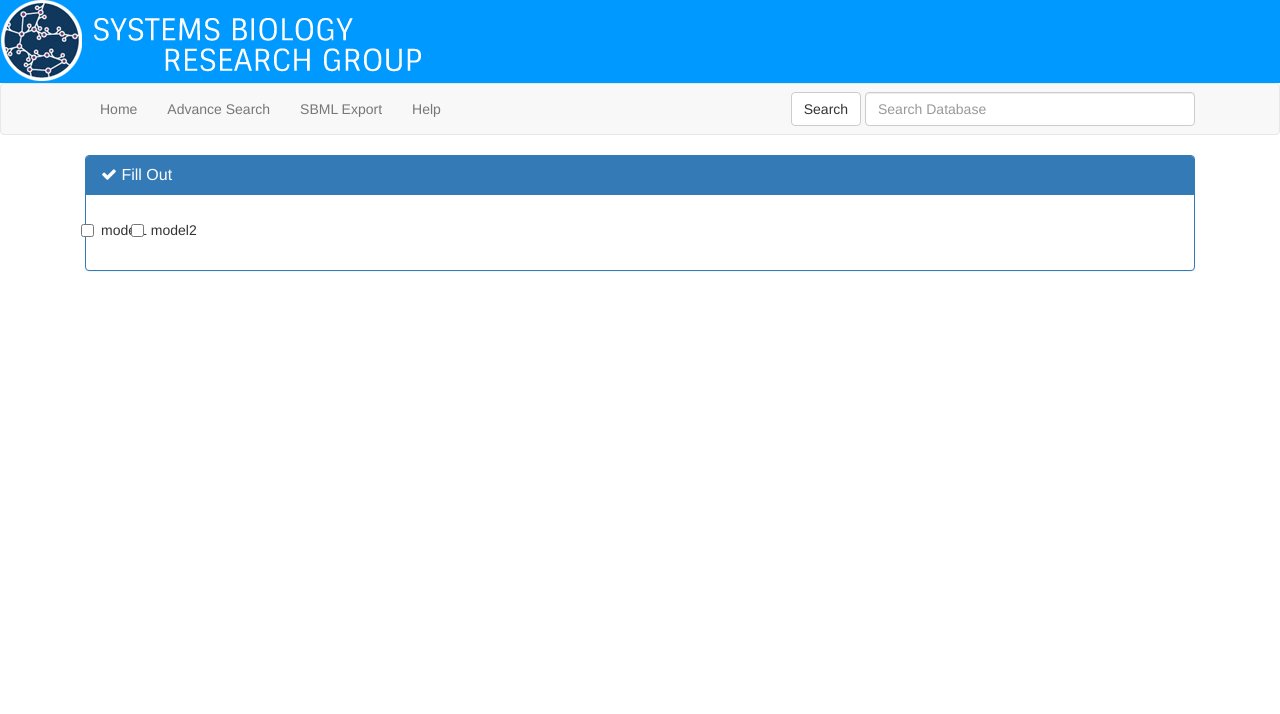
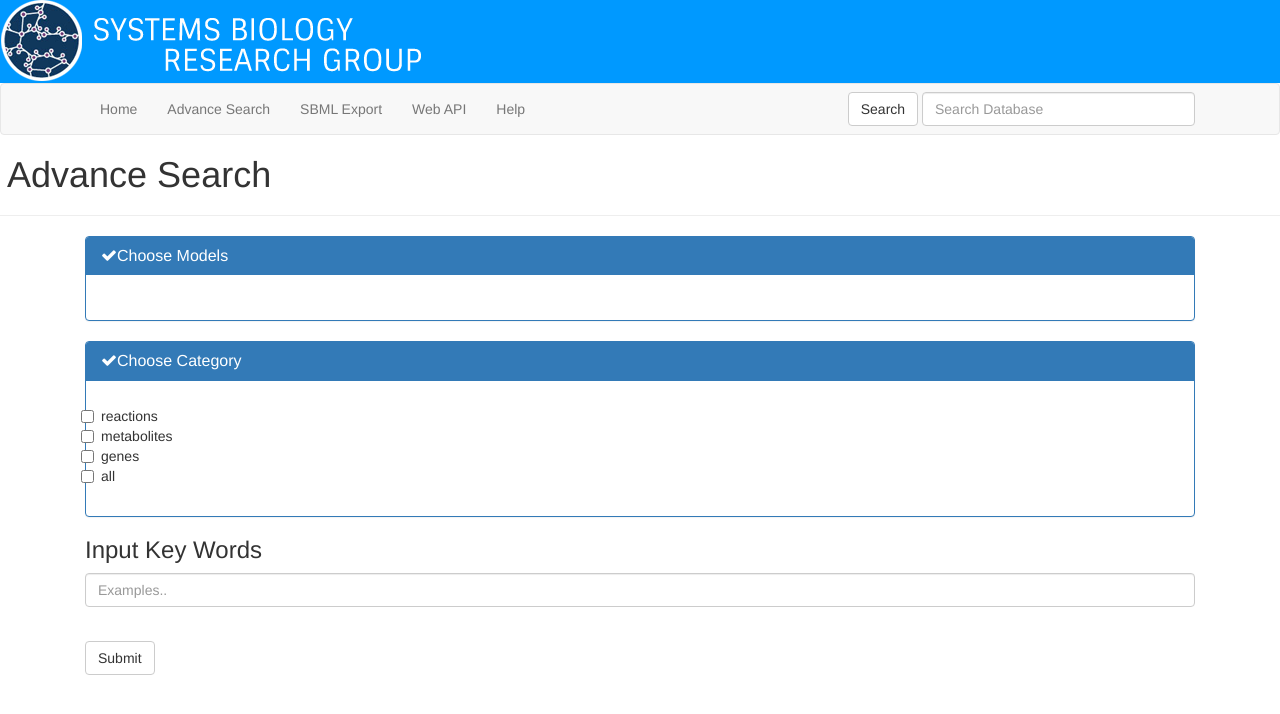
Before and after one commit to SBRG/bigg_models, a Python web app: template bigg2/templates/advancesearch.html in a window 1280 px wide. Shown: the top 714 px of the page. Run offline with Jinja, Linux system fonts and the light colour scheme; the template is opened without the code that fills it, so the values that code supplies are empty; some libraries are stand-ins or nearby versions.

Commit message:
refactored some of the code and added the web api instructions template

```diff
--- a/bigg2/templates/advancesearch.html
+++ b/bigg2/templates/advancesearch.html
@@ -3,23 +3,55 @@
 
 {% block content %}
 
-
+<h1 style="padding-left:7px;">Advance Search</h1>
+    				<hr>
 <div class="container">
 	     <div class="col-lg-12" >
             <div class="panel panel-primary" >
               <div class="panel-heading">
-                <h3 class="panel-title"><i class="fa fa-check"></i> Fill Out</h3>
+                <h3 class="panel-title"><i class="fa fa-check"></i>Choose Models</h3>
               </div>
               <div class="panel-body">
                 <div class="form-group">
                 	  <div class="checkbox">
-                	  	<input type="checkbox"> model1
-                	  	<input type="checkbox"> model2
-
+                	  {% for value in modelResults %}
+                	  	<input type="checkbox"> {{ value }} </input>
+                	  	<br>
+                	  	{% endfor %}
+                        </div>
 
                 </div>
               </div>
+
             </div>
+
+            <div class="panel panel-primary" >
+              <div class="panel-heading">
+                <h3 class="panel-title"><i class="fa fa-check"></i>Choose Category</h3>
+              </div>
+              <div class="panel-body">
+                <div class="form-group">
+                	  <div class="checkbox">
+                	  	<input type="checkbox"> reactions </input>
+                	  	<br>
+                	  	<input type="checkbox"> metabolites </input>
+                	  	<br>
+                	  	<input type="checkbox"> genes </input>
+                	  	<br>
+                	  	<input type="checkbox"> all </input>
+                	  	<br>
+                        </div>
+
+                </div>
+              </div>
+
+            </div>
+            <h3>Input Key Words</h3>
+            <form action = "/search" method="get">
+                       <input id ="search" type="text" name="query" class="form-control" placeholder="Examples.."></input>
+            </form>
+
+            <button type="button" class="btn btn-default" style="margin-top:20px;">Submit</button>
           </div>
 </div>
 {% endblock %}
--- a/bigg2/templates/index.html
+++ b/bigg2/templates/index.html
@@ -44,7 +44,7 @@
                 <ul class="nav navbar-nav">
                     <li><a href="#about">About</a>
                     </li>
-                    <li><a href="#search">Advance Search</a>
+                    <li><a href="advancesearch">Advance Search</a>
                     </li>
                     <li><a href="#export">Export SBML</a>
                     </li>
--- a/bigg2/templates/parentdisplay.html
+++ b/bigg2/templates/parentdisplay.html
@@ -10,6 +10,11 @@
 		<link rel="stylesheet" type="text/css" href="/static/css/style.css">
 		<link rel="stylesheet" type="text/css" href="//netdna.bootstrapcdn.com/font-awesome/4.0.3/css/font-awesome.min.css">
 		<link rel="stylesheet" href="//code.jquery.com/ui/1.11.0/themes/smoothness/jquery-ui.css">
+		<style>
+		#ui-id-1{
+		    z-index:1000;
+		}
+		</style>
 	</head>
 	<body>
 		{% block navbar %}
@@ -34,8 +39,9 @@
 					<ul class="nav navbar-nav navbar-left">
 
 						<li><a href="/">Home</a></li>
-						<li><a href="#">Advance Search</a></li>
+						<li><a href="/advancesearch">Advance Search</a></li>
 						<li><a href="#">SBML Export</a></li>
+						<li><a href="/webapi">Web API</a></li>
 						<li><a href="#">Help</a></li>
 
 					</ul>
@@ -44,7 +50,7 @@
 						<form class="navbar-form" action = "/search" method="get">
 						<button type="submit" class="btn btn-default">Search</button>
 							<div class="form-group">
-                       <input id ="search1" type="text" name="query" class="form-control" placeholder="Search Database" style="width:330px;"></input>
+                       <input id ="search1" type="text" name="query" class="form-control" placeholder="Search Database" style="width:273px;"></input>
                             </div>
 						</form>
 
@@ -67,7 +73,7 @@
 		        <script>
     $(function() {
 
-    $("#search").autocomplete({
+    $("#search1").autocomplete({
     source: function (request, response) {
         $.get("/autocomplete", {
             query: request.term
```
Also changed, not shown: bigg2/load/queries.py (+6 -6 lines), bigg2/templates/listdisplay.html (+6 -6 lines), bigg2/templates/reactions.html (+13 -6 lines), bigg2/templates/webapi.html (added, +61 -0 lines), bigg2/test/test_load_grmit.py (+1 -1 lines), 2 other files.
